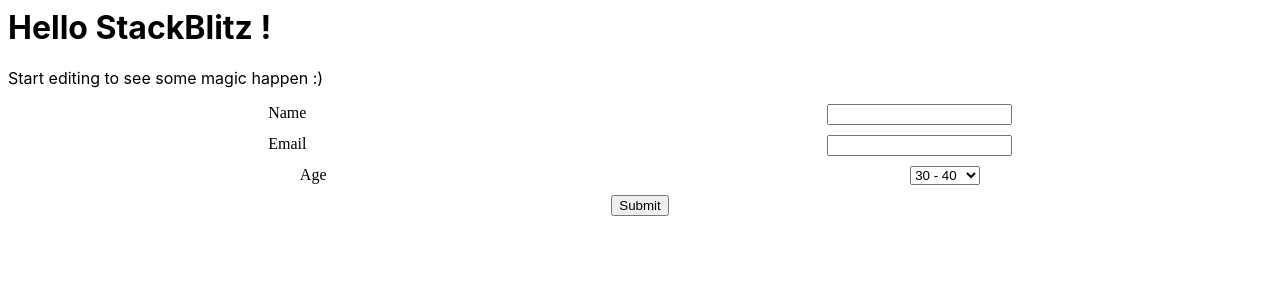
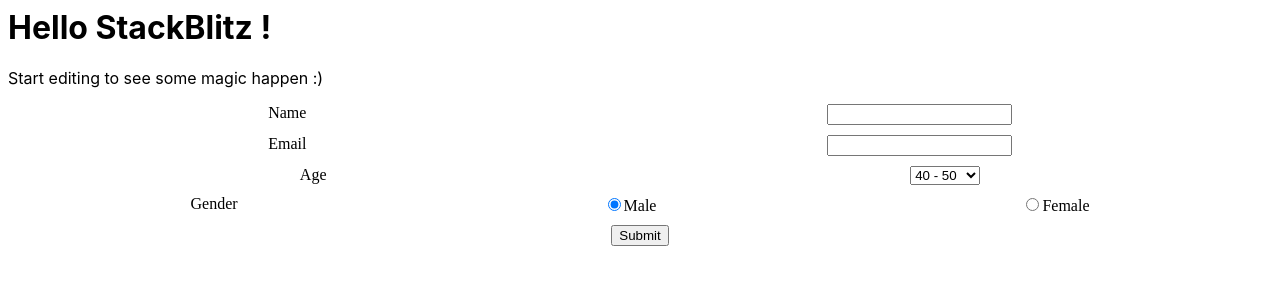
Before and after one commit to RamEmmadi/react-bextjb, a React (Create React App) app: page / in a window 1280 px wide. Shown: the top 300 px of the page. Built offline with nearby package versions, Linux system fonts and the light colour scheme.

Commit message:
1 file modified

```diff
--- a/src/UserForm.js
+++ b/src/UserForm.js
@@ -5,6 +5,7 @@ const UserForm = () => {
     userName: '',
     userEmail: '',
     userAge: '40 - 50',
+    userGender: 'male',
   });
 
   const submitHandler = (e) => {
@@ -26,19 +27,57 @@ const UserForm = () => {
     <form className="userForm" onSubmit={submitHandler}>
       <div className="row">
         <label>Name</label>
-        <input name="userName" type="text" onChange={handleFormChnge} />
+        <input
+          name="userName"
+          type="text"
+          onChange={handleFormChnge}
+          value={formData.userName}
+        />
       </div>
       <div className="row">
         <label>Email</label>
-        <input name="userEmail" type="text" onChange={handleFormChnge} />
+        <input
+          name="userEmail"
+          type="text"
+          onChange={handleFormChnge}
+          value={formData.userEmail}
+        />
       </div>
       <div className="row">
         <label>Age</label>
-        <select name="userAge" onChange={handleFormChnge}>
+        <select
+          name="userAge"
+          onChange={handleFormChnge}
+          value={formData.userAge}
+        >
           <option> 30 - 40 </option>
           <option> 40 - 50 </option>
           <option> Over 50 </option>
         </select>
+      </div>
+
+      <div className="row">
+        <label>Gender</label>
+        <span>
+          <input
+            name="userGender"
+            type="radio"
+            onChange={handleFormChnge}
+            value="male"
+            checked={formData.userGender === 'male'}
+          />
+          Male
+        </span>
+        <span>
+          <input
+            name="userGender"
+            type="radio"
+            onChange={handleFormChnge}
+            value="female"
+            checked={formData.userGender === 'female'}
+          />
+          Female
+        </span>
       </div>
 
       <div className="row">
```
